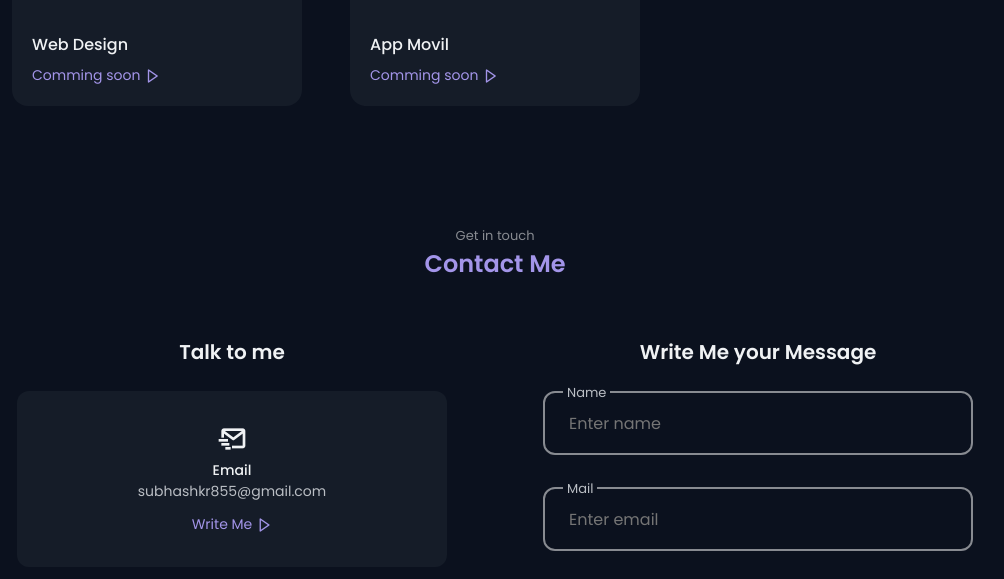
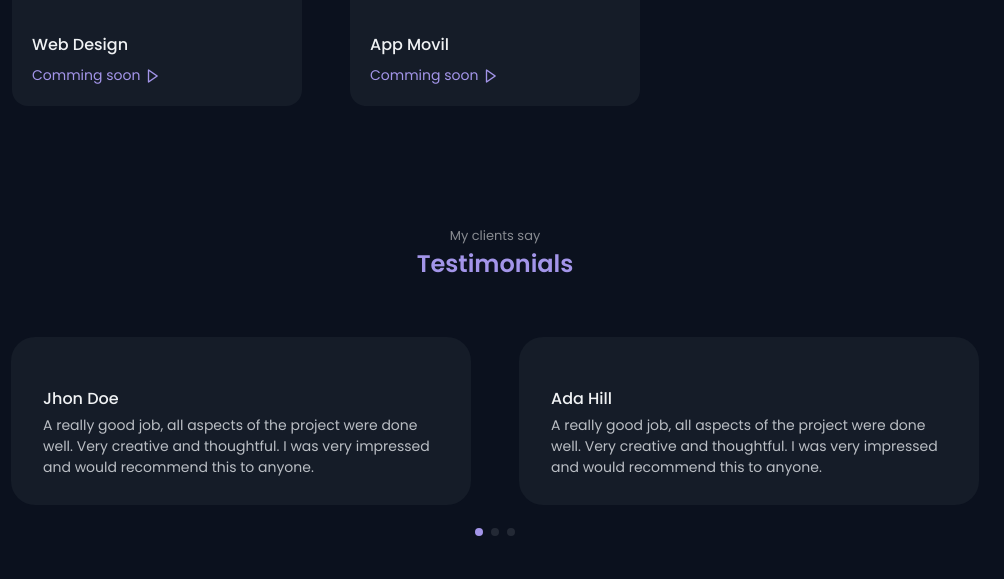
Before and after one commit to subhash-kr0/Static-Portfolio-Website, a plain HTML site: page index.html in a window 1280 px wide. Shown: the part 3640-4219 px from the top of the page, without its empty margins (145-1149 px from the left). Drawn offline with nearby package versions, Linux system fonts and the light colour scheme.

```diff
--- a/index.html
+++ b/index.html
@@ -908,7 +908,7 @@
         </section>
 
         <!--=============== TESTIMONIALS ===============-->
-        <!-- <section class="testimonial section">
+        <section class="testimonial section">
             <span class="section__subtitle">My clients say</span>
             <h2 class="section__title">Testimonials</h2>
 
@@ -947,7 +947,7 @@
                 <div class="swiper-pagination"></div>
             </div>
 
-        </section> -->
+        </section>
 
         <!--=============== CONTACT ===============-->
         <section class="contact section" id="contact">
```
Also changed, not shown: assets/img/proPic.jpg.
